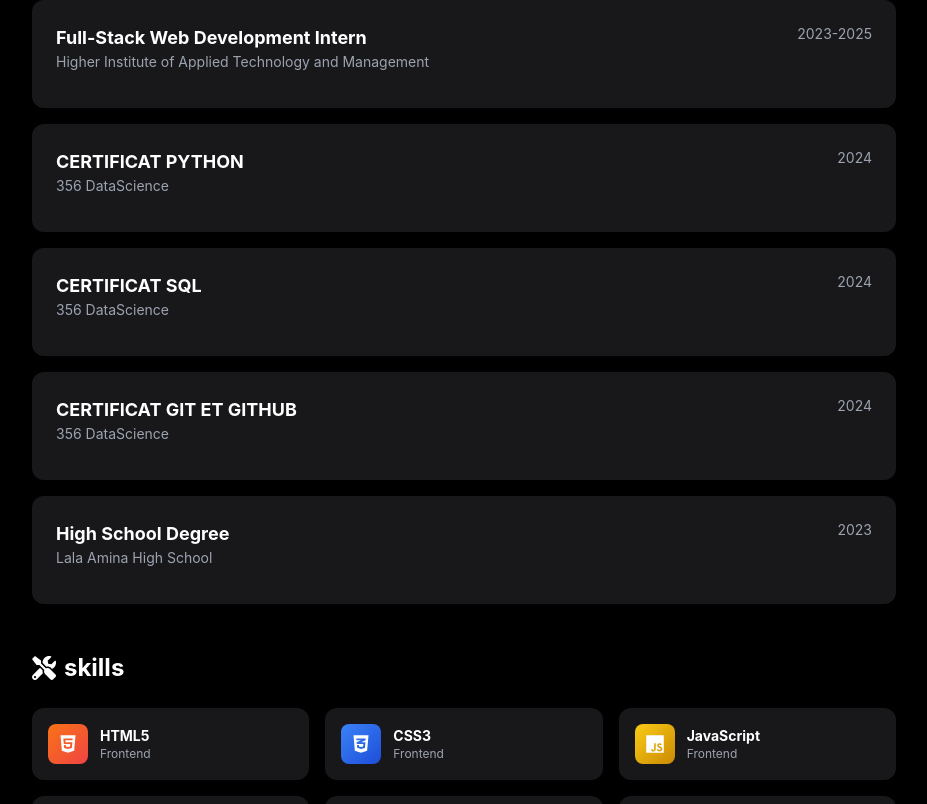
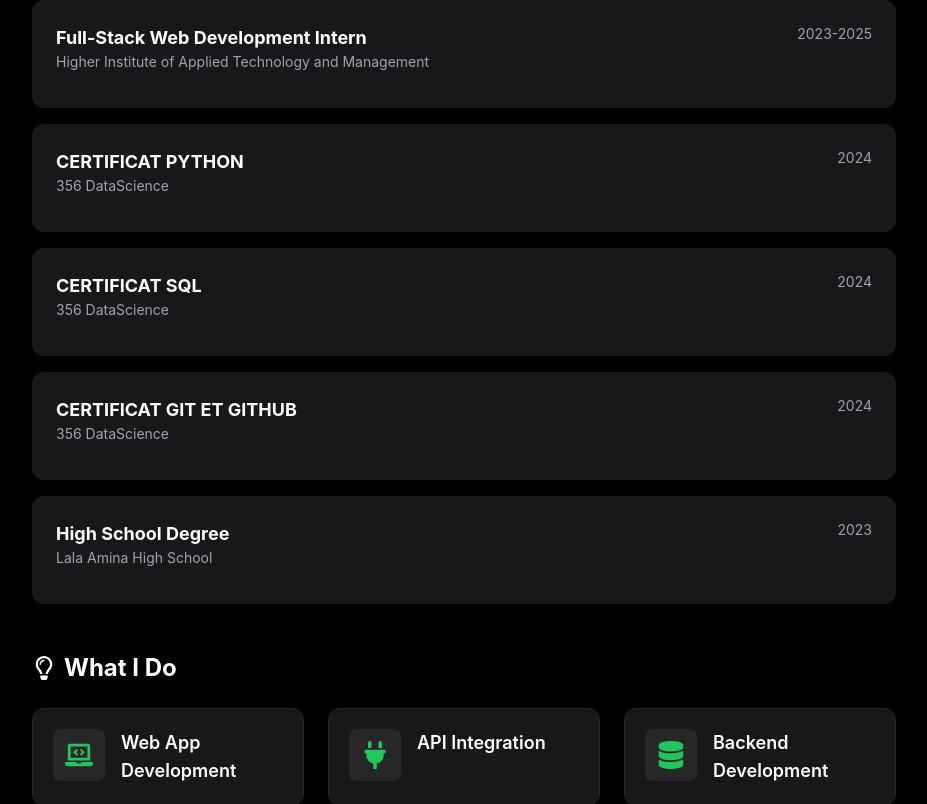
Before and after one commit to Zakroun/zakaryaerouane, a React (Create React App) app: page / in a window 1280 px wide. Shown: the part 1996-2800 px from the top of the page, without its empty margins (336-1263 px from the left). Built offline with nearby package versions, Linux system fonts and the light colour scheme.

Commit message:
add what i do section

```diff
--- a/src/data/data.js
+++ b/src/data/data.js
@@ -6,6 +6,12 @@ import {
   FaGitAlt,
   FaGithub,
   FaBootstrap,
+  FaLaptopCode,
+  FaPlug,
+  FaDatabase,
+  FaCode,
+  FaPalette,
+  FaTools,
 } from "react-icons/fa";
 import { RiTailwindCssFill } from "react-icons/ri";
 import { FaWordpressSimple } from "react-icons/fa";
@@ -219,3 +225,12 @@ export const Educations = [
     period: "2023",
   },
 ];
+
+export const WhatIDo = [
+    { title: "Web App Development",      icon: FaLaptopCode },
+    { title: "API Integration",          icon: FaPlug },
+    { title: "Backend Development",      icon: FaDatabase },
+    { title: "Frontend Development",     icon: FaCode },
+    { title: "UI/UX Implementation",     icon: FaPalette },
+    { title: "Debugging & Optimization", icon: FaTools },
+];
--- a/src/main/Portfolio.jsx
+++ b/src/main/Portfolio.jsx
@@ -8,10 +8,10 @@ import {
   MapPin,
   ExternalLink,
   GraduationCap,
-  Code,
 } from "lucide-react";
+import { FaMoon } from "react-icons/fa";
 import { RiRadioButtonLine } from "react-icons/ri";
-import { FaTools } from "react-icons/fa";
+import { FaTools, FaRegLightbulb } from "react-icons/fa";
 import { IoBriefcaseOutline } from "react-icons/io5";
 import { IoRocketOutline } from "react-icons/io5";
 import { LuSend } from "react-icons/lu";
@@ -22,6 +22,7 @@ import { socials } from "../data/data";
 import { stats } from "../data/data";
 import { jobs } from "../data/data";
 import { Educations } from "../data/data";
+import { WhatIDo } from "../data/data";
 const Portfolio = () => {
   const [isDark, setIsDark] = useState(() => {
     const savedTheme = localStorage.getItem("theme");
@@ -41,11 +42,13 @@ const Portfolio = () => {
   const [name, setName] = useState("");
   const [isDeleting, setIsDeleting] = useState(false);
   const [currentTextIndex, setCurrentTextIndex] = useState(0);
-  const texts = ["Full Stack Developer", "web Developer"];
+  const texts = [
+    "I build modern, scalable web apps with clean, efficient code.",
+    "Full Stack Developer.",
+  ];
   useEffect(() => {
     let timeout;
     const currentText = texts[currentTextIndex];
-
     if (!isDeleting && name.length < currentText.length) {
       timeout = setTimeout(() => {
         setName(currentText.substring(0, name.length + 1));
@@ -83,7 +86,7 @@ const Portfolio = () => {
         {isDark ? (
           <Sun className="w-5 h-5 text-yellow-400" />
         ) : (
-          <Moon className="w-5 h-5 text-gray-700" />
+          <FaMoon className="w-5 h-5 text-gray-700" />
         )}
       </button>
 
@@ -309,7 +312,36 @@ const Portfolio = () => {
               ))}
             </div>
           </section>
-
+          {/* WhatIDo */}
+          <section className="mb-12">
+            <h2 className="text-2xl font-bold mb-6 flex items-center gap-2">
+              <FaRegLightbulb className="w-6 h-6" /> What I Do
+            </h2>
+            <div className="grid grid-cols-1 sm:grid-cols-2 lg:grid-cols-3 gap-6">
+              {WhatIDo.map((item, index) => {
+                const Icon = item.icon || FaRegLightbulb;
+                return (
+                  <div
+                    key={index}
+                    className={`flex items-start gap-4 p-5 ${
+                    isDark ? "bg-zinc-900 text-white border-zinc-800" : "bg-white text-black border-gray-100"
+                  } rounded-xl border  hover:border-green-500 transition-all shadow-sm hover:shadow-green-500/20`}
+                  >
+                    <div className={`p-3 ${
+                    isDark ? "bg-zinc-800" : "bg-gray-100"
+                  } rounded-lg`}>
+                      <Icon className="w-7 h-7 text-green-500" />
+                    </div>
+                    <div>
+                      <h3 className="text-lg font-semibold">
+                        {item.title}
+                      </h3>
+                    </div>
+                  </div>
+                );
+              })}
+            </div>
+          </section>
           {/* Skills Section */}
           <section className="mb-12">
             <h2 className="text-2xl font-bold mb-6 flex items-center gap-2">
```
